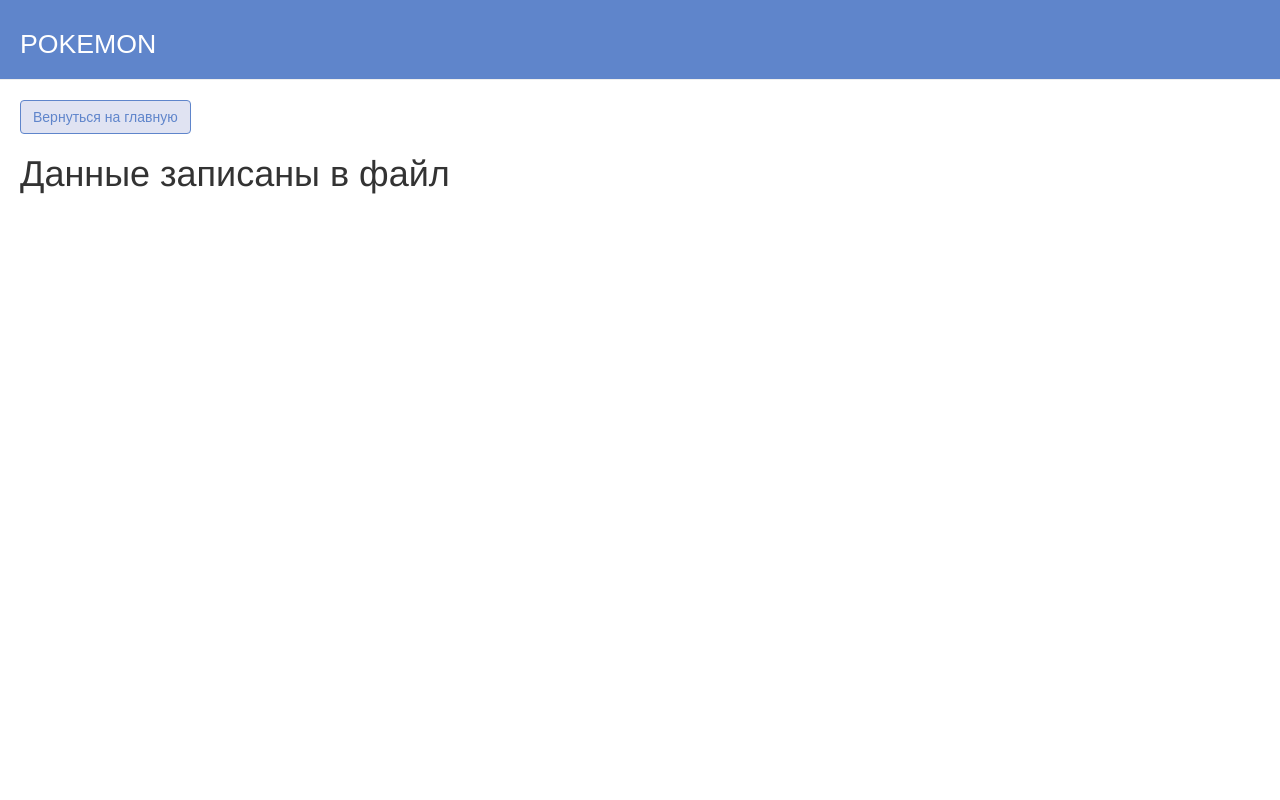
After one commit to lizaelisaveta/Pokemons, a Django app: template project/aplication/templates/aplication/savedoc.html in a window 1280 px wide. The commit adds this page. Run offline with Django 4.2, Linux system fonts and the light colour scheme; the template is opened without the code that fills it, so the values that code supplies are empty; parts of the project's set-up code (start-up, migrations or seed data) failed here and were passed over; some libraries are stand-ins or nearby versions.

Commit message:
save info about pokemon in doc

```diff
--- a/project/aplication/templates/aplication/fast_fights.html
+++ b/project/aplication/templates/aplication/fast_fights.html
@@ -67,6 +67,7 @@
                             <input type="submit" class="btn btn-primary" value="Следующий противник!" >
                         </div>
                     </form>
+                    <a href="{% url 'save_doc_about' id=Pokemon.id %}" class="send_on_email"> Сохранить данные о покемоне </a>
                 </div>
 
 
--- a/project/aplication/templates/aplication/fights.html
+++ b/project/aplication/templates/aplication/fights.html
@@ -68,6 +68,7 @@
                             <input type="submit" class="btn btn-primary" value="Следующий противник!" >
                         </div>
                     </form>
+                    <a href="{% url 'save_doc_about' id=Pokemon.id %}" class="send_on_email"> Сохранить данные о покемоне </a>
                 </div>
         </div>
     </div>
--- /dev/null
+++ b/project/aplication/templates/aplication/savedoc.html
@@ -0,0 +1,24 @@
+{% load static %}
+
+<html lang="en">
+    <head>
+        <title>Pokemons</title>
+        <link rel="stylesheet" href="//maxcdn.bootstrapcdn.com/bootstrap/3.2.0/css/bootstrap.min.css">
+        <link rel="stylesheet" href="//maxcdn.bootstrapcdn.com/bootstrap/3.2.0/css/bootstrap-theme.min.css">
+        {% comment %} <link href="https://fonts.googleapis.com/css?family=Lobster&subset=latin,cyrillic" rel="stylesheet" type="text/css"> {% endcomment %}
+        <link rel="stylesheet" href="{% static '/css/aplication.css' %}">
+    </head>
+    <body>
+        <div class="page-header">
+            <h1><a href="/">Pokemon</a></h1>
+        </div>
+        </div>
+</head>
+<a href="{% url 'list_names' %}" class="btn btn-back" style="margin-left: 20px;"> Вернуться на главную </a>
+
+<body>
+
+    <h1 style="margin-left: 20px;"> Данные записаны в файл </h1>
+
+</bode>
+</html>
--- a/project/aplication/urls.py
+++ b/project/aplication/urls.py
@@ -9,4 +9,5 @@ urlpatterns = [
     path('fight/<int:id>/<int:enemy_id>', views.fights1, name='fights1'),
     path('fastfight/<int:id>/', views.fastfights, name='fastfights'),
     path('sendresult/', views.send_result, name='send_result'),
+    path('savedoc/<int:id>/', views.save_doc_about, name='save_doc_about'),
 ]
```
Also changed, not shown: project/aplication/views.py (+24 -0 lines), 3 other files.
